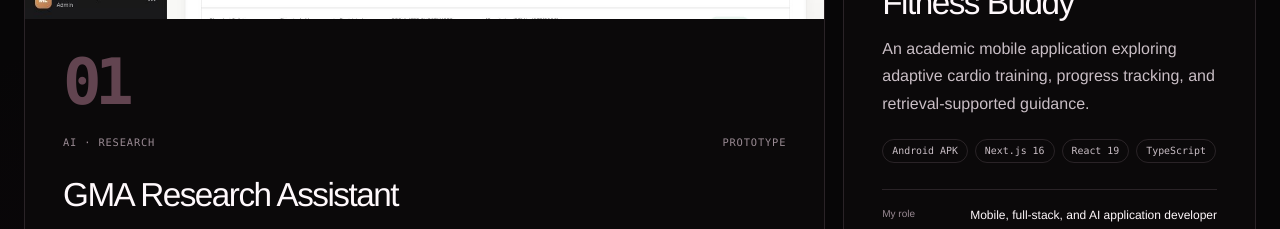
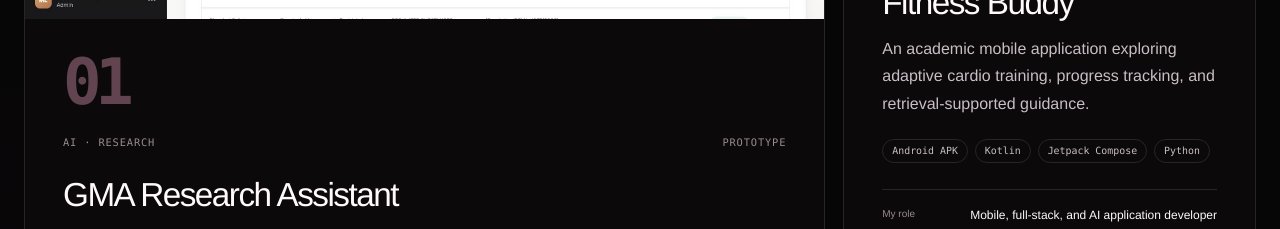
Before and after one commit to MrLister17/YvanPortfolio, a Next.js app: page / in a window 1280 px wide. Shown: the part 1720-1949 px from the top of the page. Built offline with nearby package versions, Linux system fonts and the light colour scheme; no server answers.

Commit message:
Correct Fitness Buddy native Android stack

```diff
--- a/src/content/projects.ts
+++ b/src/content/projects.ts
@@ -123,10 +123,8 @@ export const projects: Project[] = [
     role: "Mobile, full-stack, and AI application developer",
     technologies: [
       "Android APK",
-      "Next.js 16",
-      "React 19",
-      "TypeScript",
-      "Tailwind CSS 4",
+      "Kotlin",
+      "Jetpack Compose",
       "Python",
       "JSON HTTP API",
       "Groq Llama 4 Scout",
```
